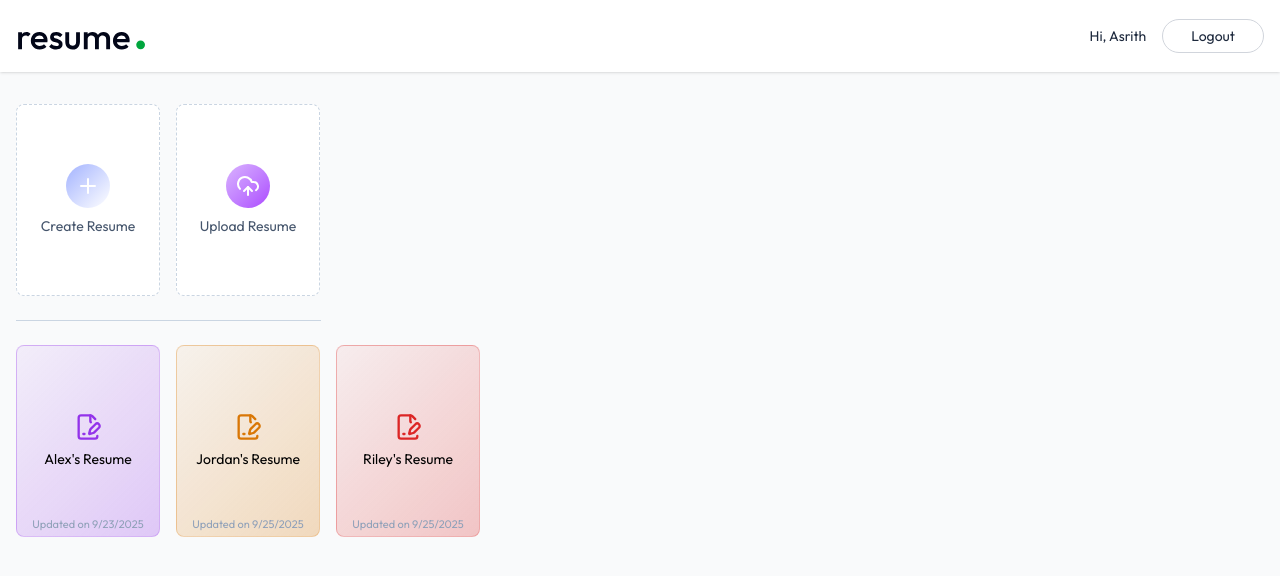
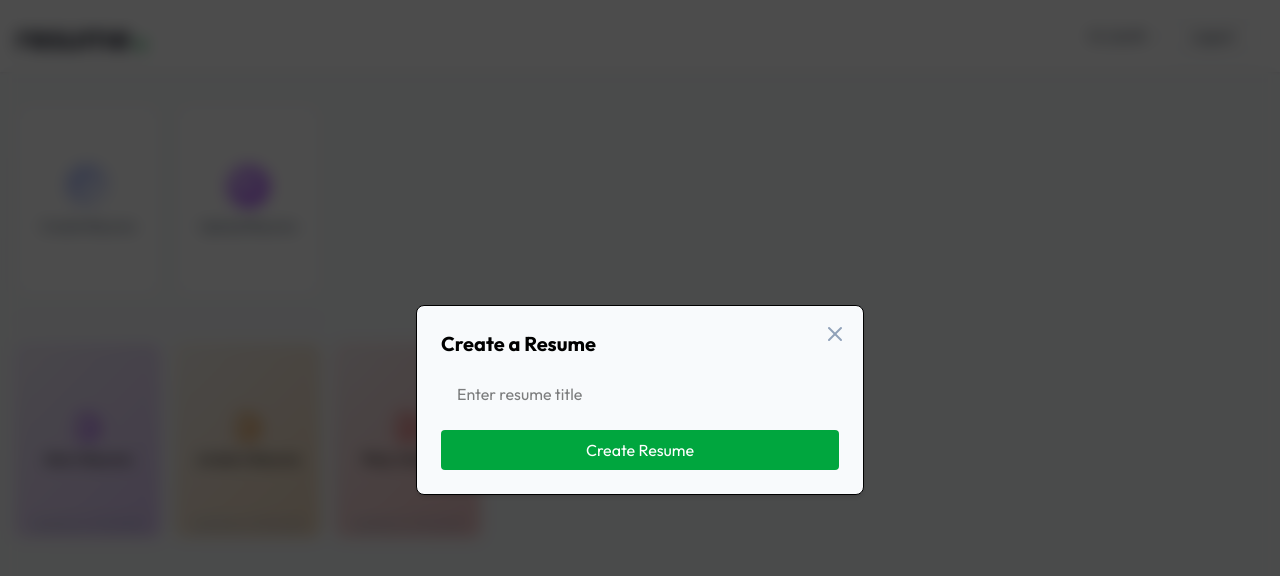
Before and after one commit to ASRITH-Forge/AI-Resume-Builder, a React (Vite) app in the folder client/: page /app in a window 1280 px wide. Both pictures are taken after a click on the button "Create Resume". Shown: the top 576 px of the page. Built offline with nearby package versions, Linux system fonts and the light colour scheme.

Commit message:
client(feat): Implement resume creation functionality with navigation in Dashboard

```diff
--- a/client/src/pages/Dashboard.jsx
+++ b/client/src/pages/Dashboard.jsx
@@ -1,6 +1,7 @@
 import React, { useEffect, useState } from 'react'
 import { FilePenLineIcon, PencilIcon, PlusIcon, TrashIcon, UploadCloudIcon, XIcon } from 'lucide-react'
 import { dummyResumeData } from '../assets/assets'
+import { useNavigate } from 'react-router-dom'
 
 const Dashboard = () => {
   const colors=["#9333ea","#d97706","#dc2626","#0284c7","#16a34a"]
@@ -11,8 +12,17 @@
   const [resume, setResume]=useState(null)
   const [editResumeId, setEditResumeId]=useState('')
 
+  const navigate = useNavigate()
+
   const loadAllResumes = async () => {
     setAllResumes(dummyResumeData)
+  }
+
+  const createResume = async (event) => {
+    event.preventDefault()
+    setShowCreateResume(false)
+    navigate(`/app/builder/res123`)
+
   }
 
   useEffect(() => {
@@ -24,7 +34,7 @@
         <p className='text-2xl font-medium mb-6 bg-gradient-to-r from-slate-600 to-bg-slate-700 bg-clip-text text-transparent sm:hidden'>Welcome, Asrith</p>
 
         <div className='flex gap-4'>
-          <button className='w-full bg-white sm:max-w-36 h-48 flex flex-col items-center justify-center rounded-lg gap-2 text-slate-600 border border-dashed border-slate-300 group hover:border-indigo-500 hover:shadow-lg transition-all duration-300 cursor-pointer'>
+          <button onClick={()=>setShowCreateResume(true)} className='w-full bg-white sm:max-w-36 h-48 flex flex-col items-center justify-center rounded-lg gap-2 text-slate-600 border border-dashed border-slate-300 group hover:border-indigo-500 hover:shadow-lg transition-all duration-300 cursor-pointer'>
             <PlusIcon className='size-11 transition-all duration-300 p-2.5 bg-gradient-to-br from-indigo-300 to-oindigo-500 text-white rounded-full'/>
             <p className='text-sm group-hover:text-indigo-600 transition-all duration-300'>Create Resume</p>
           </button>
@@ -55,7 +65,7 @@
         </div>
          <div>
           {showCreateResume && (
-            <form onSubmit={createResume} className='fixed inset-0 bg-black/70 backdrop-blur bg-opacity-50 z-10 flex items-center justify-center'>
+            <form onSubmit={createResume} onClick={()=>setShowCreateResume(false)} className='fixed inset-0 bg-black/70 backdrop-blur bg-opacity-50 z-10 flex items-center justify-center'>
                <div onClick={e => e.stopPropagation()} className='relative bg-slate-50 border shadow-md rounded-lg w-full sm:max-w-md p-6'>
                 <h2 className='text-xl font-bold mb-4'>Create a Resume</h2>
                 <input type="text" placeholder="Enter resume title" className='w-full px-4 py-2 mb-4 focus:border-green-600 ring-green-600' required />
```
